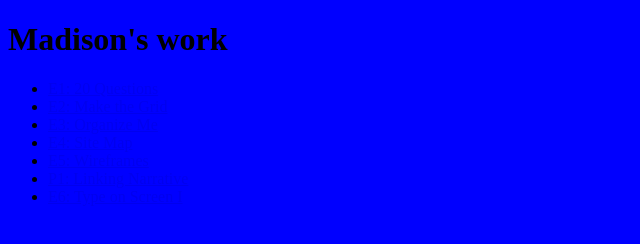
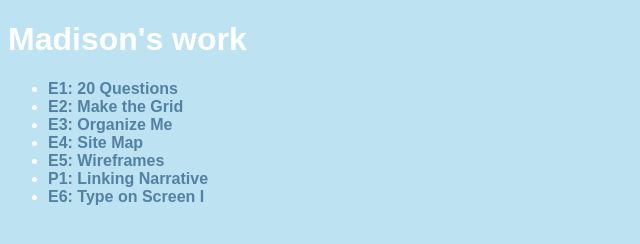
Before and after one commit to Madison-Adams/avt217, a plain HTML site: page index.html in a window 1280 px wide. Shown: the whole page, without its empty margins (0-640 px from the left). Drawn offline with Linux system fonts and the light colour scheme; a web font is replaced by a local one.

Commit message:
mainpage

```diff
--- a/css/main.css
+++ b/css/main.css
@@ -1,3 +1,25 @@
 body {
-  background-color: blue;
+  background-color: #BDE2F2;
+  color: #FFFFFF;
+  font-family: charcuterie-cursive,sans-serif;
+  font-weight: 650;
+  font-style: normal;
 }
+a:link {
+  color: #5381A3;
+}
+
+a:visited {
+  color: #264E76;
+}
+
+a:hover {
+  color: #FAF687;
+}
+
+a:link {
+  text-decoration: none;
+}
+
+a:visited {
+  text-decoration: none;
--- a/index.html
+++ b/index.html
@@ -4,6 +4,7 @@
     <meta charset="utf-8">
     <title>Madison Adams</title>
     <link rel="stylesheet" href="css/main.css">
+    <link rel="stylesheet" href="https://use.typekit.net/hqf3mum.css">
   </head>
   <body>
       <h1>Madison's work</h1>
```
